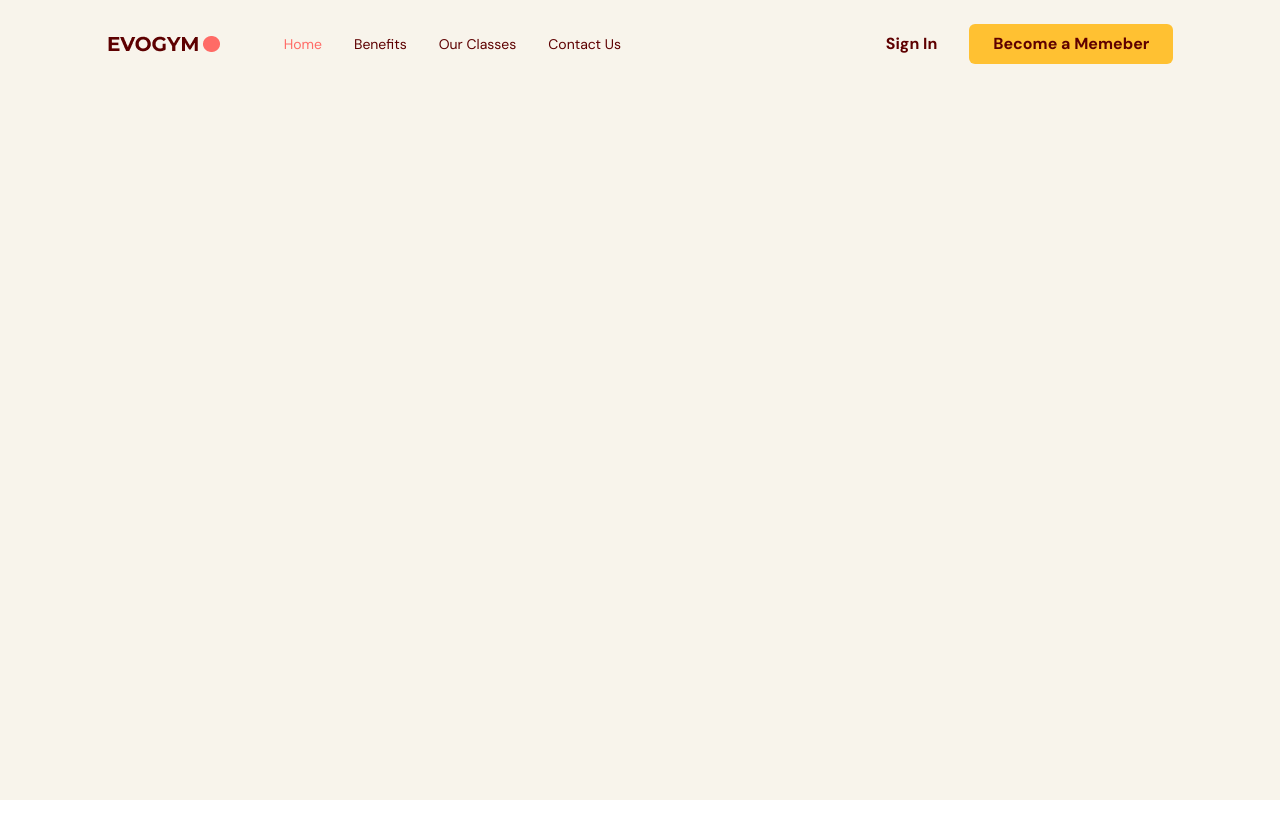
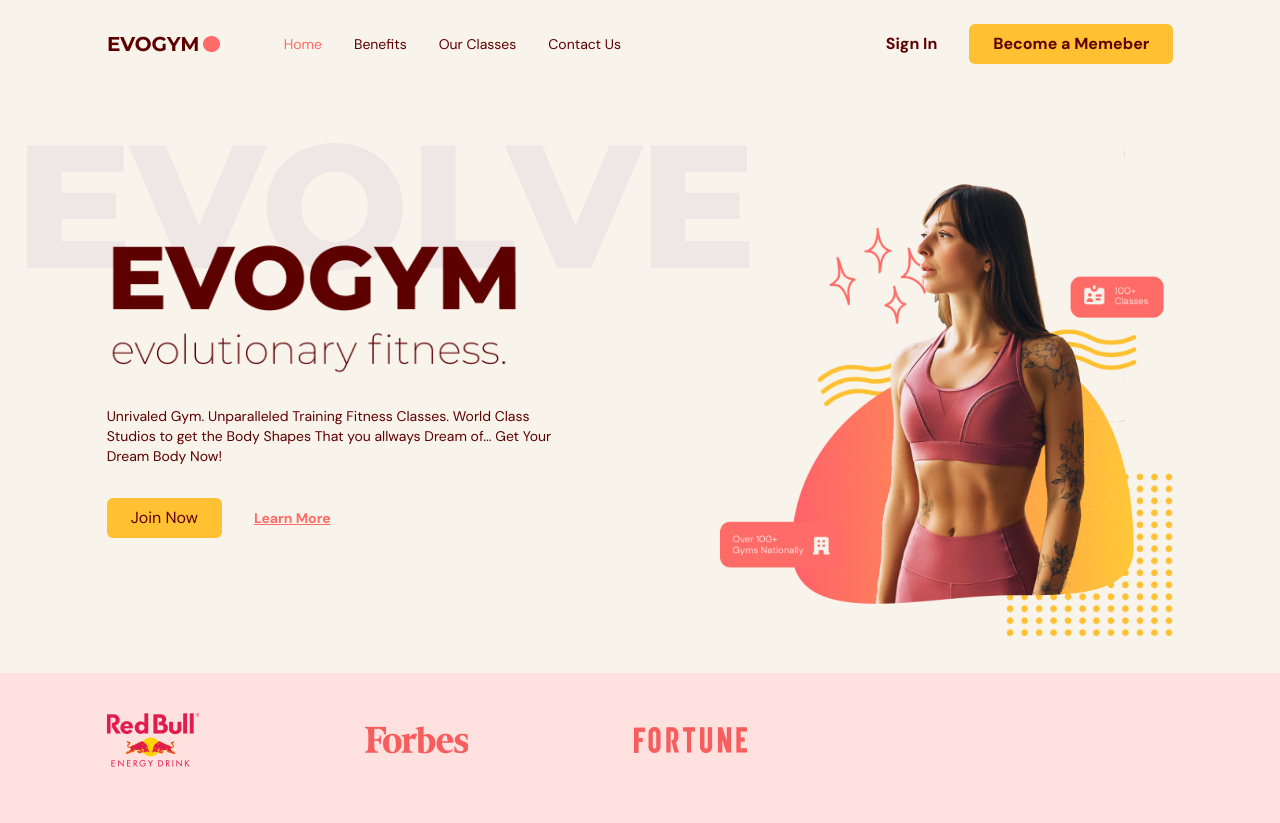
Before and after one commit to laveosa/evogym, a React app: page / in a window 1280 px wide. Before the commit the page ends 800 px from the top, so only its background shows below. Built offline with nearby package versions, Linux system fonts and the light colour scheme; the HTML template or start-up script is replaced by a standard one.

Commit message:
(Home) Create new section

```diff
--- a/src/App.tsx
+++ b/src/App.tsx
@@ -2,12 +2,13 @@
 
 import Navbar from "./scenes/navbar";
 import { SelectedPage } from "./shared/types";
+import Home from "./scenes/home";
 
 function App() {
   const [selectedPage, setSelectedPage] = useState<SelectedPage>(
     SelectedPage.Home,
   );
-  const [isToOfPage, setIsTopOfPage] = useState(true);
+  const [isTopOfPage, setIsTopOfPage] = useState(true);
 
   useEffect(() => {
     const handleScroll = () => {
@@ -28,10 +29,11 @@
   return (
     <div className="app bg-gray-20 ">
       <Navbar
-        isTopOfPage={isToOfPage}
+        isTopOfPage={isTopOfPage}
         selectedPage={selectedPage}
         setSelectedPage={setSelectedPage}
       />
+      <Home setSelectedPage={setSelectedPage} />
     </div>
   );
 }
--- /dev/null
+++ b/src/scenes/home/index.tsx
@@ -0,0 +1,102 @@
+import AnchorLink from "react-anchor-link-smooth-scroll";
+import { motion } from "framer-motion";
+
+import useMediaQuery from "@/hooks/useMediaQuery";
+import { SelectedPage } from "@/shared/types";
+import ActionButton from "@/components/ActionButton";
+
+import HomePageText from "@/assets/HomePageText.png";
+import HomePageGraphic from "@/assets/HomePageGraphic.png";
+import SponsorRedBull from "@/assets/SponsorRedBull.png";
+import SponsorForbes from "@/assets/SponsorForbes.png";
+import SponsorFortune from "@/assets/SponsorFortune.png";
+
+interface IHome {
+  setSelectedPage: (value: SelectedPage) => void;
+}
+
+export default function Home({ setSelectedPage }: IHome) {
+  const isAboveMediumScreens = useMediaQuery("(min-width: 1060px)");
+
+  return (
+    <section
+      id={SelectedPage.Home}
+      className="gap-16 bg-gray-20 py-10 md:h-full md:pb-0"
+    >
+      {/* IMAGE AND MAIN HEADER */}
+      <motion.div
+        className="mx-auto w-5/6 items-center justify-center md:flex md:h-5/6"
+        onViewportEnter={() => setSelectedPage(SelectedPage.Home)}
+      >
+        {/* MAIN HEADER */}
+        <div className="z-10 mt-32 md:basis-3/5">
+          {/* HEADINGS */}
+          <motion.div
+            className="md:-mt-20"
+            initial="hidden"
+            whileInView="visible"
+            viewport={{ once: true, amount: 0.5 }}
+            transition={{ duration: 0.5 }}
+            variants={{
+              hidden: { opacity: 0, x: -50 },
+              visible: { opacity: 1, x: 0 },
+            }}
+          >
+            <div className="relative">
+              <div className="before:absolute before:-top-20 before:-left-20 before:z-[-1] md:before:content-evolvetext">
+                <img src={HomePageText} alt="home-page-text" />
+              </div>
+            </div>
+            <p className="mt-8 text-sm md:text-start">
+              Unrivaled Gym. Unparalleled Training Fitness Classes. World Class
+              Studios to get the Body Shapes That you allways Dream of... Get
+              Your Dream Body Now!
+            </p>
+          </motion.div>
+          {/* ACTIONS */}
+          <motion.div
+            className="mt-8 flex items-center gap-8"
+            initial="hidden"
+            whileInView="visible"
+            viewport={{ once: true, amount: 0.5 }}
+            transition={{ delay: 0.2, duration: 0.5 }}
+            variants={{
+              hidden: { opacity: 0, x: -50 },
+              visible: { opacity: 1, x: 0 },
+            }}
+          >
+            <ActionButton setSelectedPage={setSelectedPage}>
+              Join Now
+            </ActionButton>
+            <AnchorLink
+              href={`#${SelectedPage.ContactUs}`}
+              className="text-sm font-bold text-primary-500 underline hover:text-secondary-500"
+              onClick={() => setSelectedPage(SelectedPage.ContactUs)}
+            >
+              <p>Learn More</p>
+            </AnchorLink>
+          </motion.div>
+        </div>
+        {/* IMAGE */}
+        <div
+          className="flex basis-3/5 justify-center md:z-10
+              md:ml-40 md:mt-16 md:justify-items-end"
+        >
+          <img src={HomePageGraphic} alt="home-pageGraphic" />
+        </div>
+      </motion.div>
+      {/* SPONSORS */}
+      {isAboveMediumScreens && (
+        <div className="h-[150px] w-full bg-primary-100 py-10">
+          <div className="mx-auto w-5/6">
+            <div className="flex w-3/5 items-center justify-between gap-8">
+              <img src={SponsorRedBull} alt="sponsor-image" />
+              <img src={SponsorForbes} alt="sponsor-image" />
+              <img src={SponsorFortune} alt="sponsor-image" />
+            </div>
+          </div>
+        </div>
+      )}
+    </section>
+  );
+}
```
